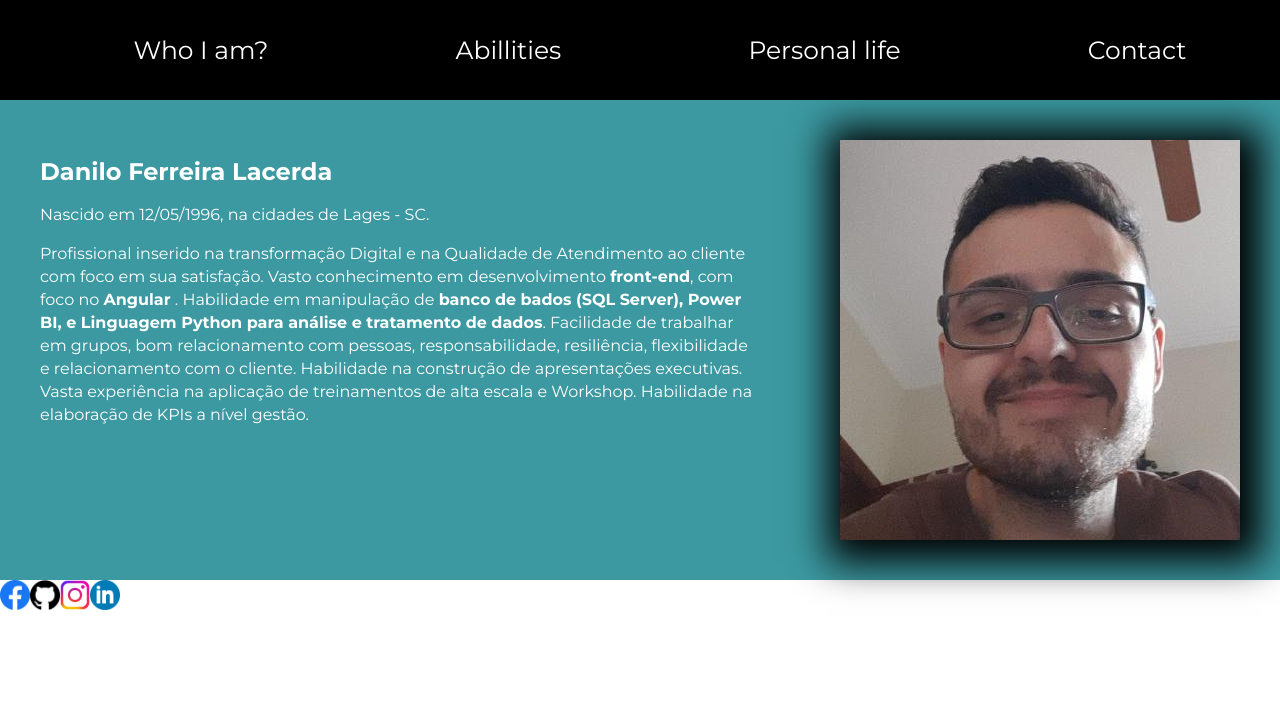
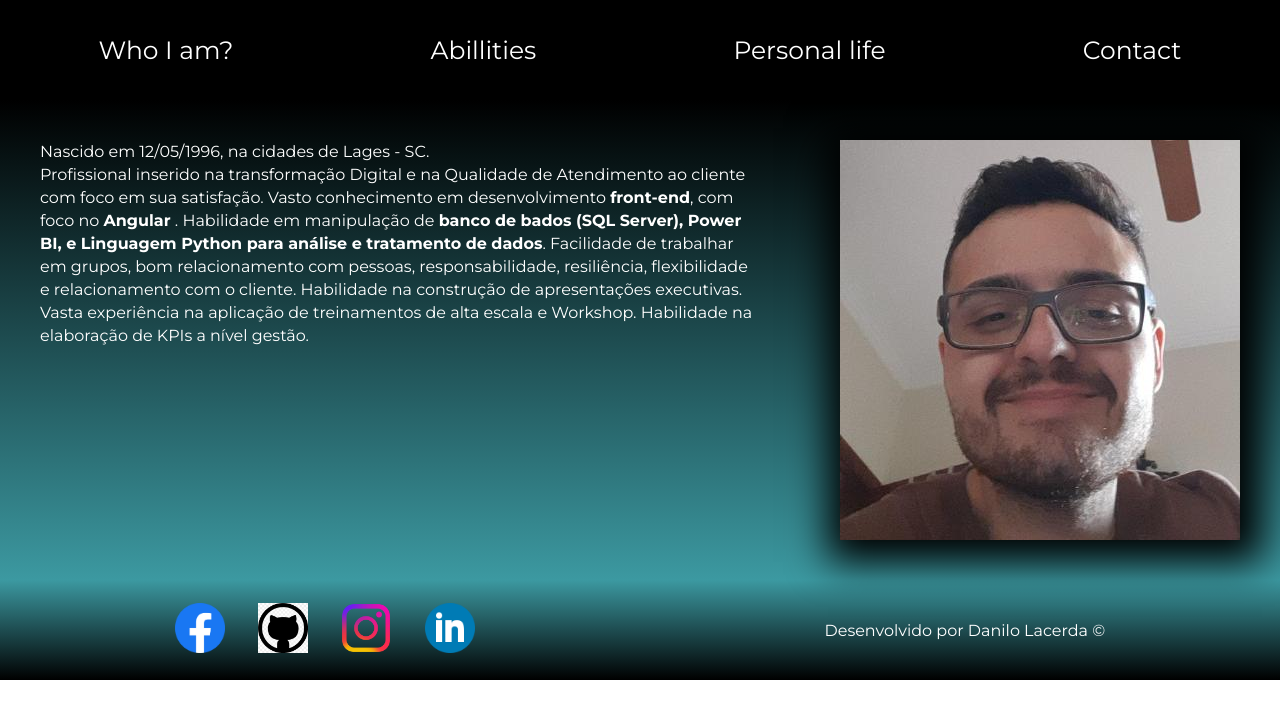
Before and after one commit to danilo1205/curriculum, an Angular app: page /who in a window 1280 px wide. Shown: the top 718 px of the page. Built offline with nearby package versions, Linux system fonts and the light colour scheme.

Commit message:
Adição de efeito gradiente

```diff
--- a/src/app/component/infos/who/who.component.css
+++ b/src/app/component/infos/who/who.component.css
@@ -1,5 +1,5 @@
 section{
-  background-color: #3c99a1;
+  background-image: linear-gradient(#000000, #3c99a1);
   color: #ffffff;
   line-height: 23px;
 }
--- a/src/app/component/rodape/rodape.component.css
+++ b/src/app/component/rodape/rodape.component.css
@@ -1,8 +1,18 @@
-.footer{
+.rodape{
+  display: flex;
+  background-image: linear-gradient(#3c99a1, #000000);
+  height: 100px;
+  color: #ffffff;
+  justify-content: space-around;
+  align-items: center;
+}
 
-  background-color: black;
+.logos{
+  display: flex;
+  width: 300px;
+  justify-content: space-between;
 }
 
 .logo{
-  width: 30px;
+  width: 50px;
 }
--- a/src/app/component/rodape/rodape.component.html
+++ b/src/app/component/rodape/rodape.component.html
@@ -1,8 +1,9 @@
-<footer>
-  <div class="preenchimento">
+<footer class="rodape">
+  <div class="logos">
     <a href="https://www.facebook.com/danilo.lacerda.336" target="_blank"><img class="logo" src="../../../assets/facebook.png" alt="Logo do Facebook"></a>
-    <a href="https://github.com/danilo1205" target="_blank"><img class="logo" src="../../../assets/github.png" alt="Logo do Github"></a>
+    <a href="https://github.com/danilo1205" target="_blank"><img class="logo" src="../../../assets/github.png" alt="Logo do Github" id="github"></a>
     <a href="https://www.instagram.com/lacerdanilo_/" target="_blank"><img class="logo" src="../../../assets/instagram.png" alt="Logo do Instagram"></a>
     <a href="https://www.linkedin.com/in/danilo-ferreira-lacerda/" target="_blank"><img class="logo" src="../../../assets/linkedin.png" alt="Logo do Linkedin"></a>
   </div>
+  <div class="dev">Desenvolvido por Danilo Lacerda &#169;</div>
 </footer>
--- a/src/index.html
+++ b/src/index.html
@@ -2,7 +2,7 @@
 <html lang="pt-br">
 <head>
   <meta charset="utf-8">
-  <title>DaniloLacerda</title>
+  <title>Danilo Lacerda</title>
   <base href="/">
   <meta name="viewport" content="width=device-width, initial-scale=1">
   <link rel="icon" type="image/x-icon" href="favicon.ico">
--- a/src/styles.css
+++ b/src/styles.css
@@ -5,3 +5,78 @@ body{
   font-family: 'Montserrat', sans-serif;
   margin: 0;
 }
+
+@import url('https://fonts.googleapis.com/css2?family=Inter:wght@100;200;300;500;600;700;800;900&family=Roboto+Mono:wght@100;200;300;400;500;600;700&display=swap');
+
+* {
+  margin: 0;
+  padding: 0;
+}
+
+.ff-inter { font-family: 'Inter', sans-serif; }
+.ff-roboto-mono { font-family: 'Roboto Mono', monospace; }
+
+h1 {
+  position: absolute;
+  height: 1px;
+  width: 1px;
+  overflow: hidden;
+}
+
+h2 {
+  color: #154580;
+  font-weight: bold;
+  font-size: 2rem;
+  text-align: center;
+}
+
+.header {
+  margin: 1rem auto 2rem;
+}
+
+.container {
+  padding-right: 1rem;
+  padding-left: 1rem;
+  padding-top: 1rem;
+  padding-bottom: 1rem;
+  margin-right: auto;
+  margin-left: auto;
+}
+
+.botao {
+  background: #154580;
+  color: #ffffff;
+  max-width: 270px;
+  width: 250px;
+  padding: 1rem;
+  margin: 0 auto;
+  border: 2px solid #154580;
+  border-radius: 10px;
+  transition: 0.5s ease;
+}
+
+.botao:hover {
+  border: 2px solid #84EEC1;
+  color: #84EEC1;
+}
+
+@media (min-width: 576px) {
+  .container {
+      width: 540px;
+  }
+}
+@media (min-width: 768px) {
+  .container {
+      width: 720px;
+  }
+}
+@media (min-width: 992px) {
+  .container {
+      width: 960px;
+  }
+}
+@media (min-width: 1200px) {
+  .container {
+      width: 1140px;
+  }
+}
```
Also changed, not shown: src/assets/github.png.
